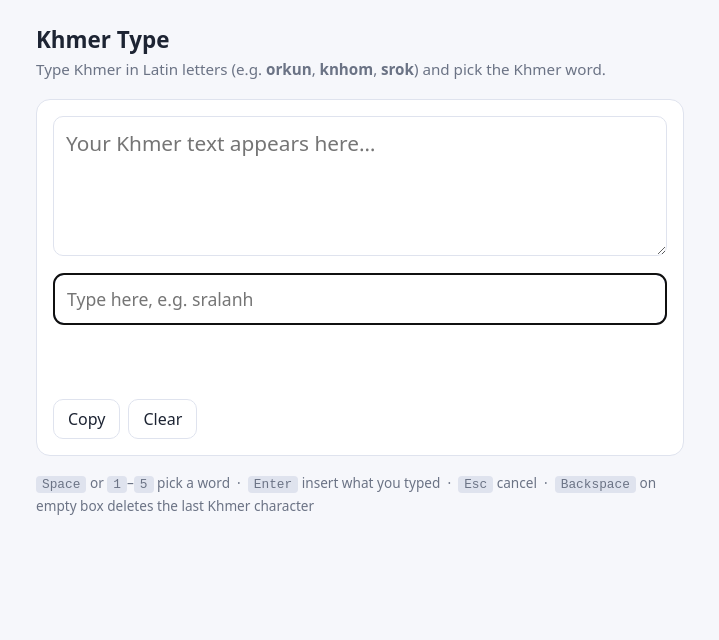
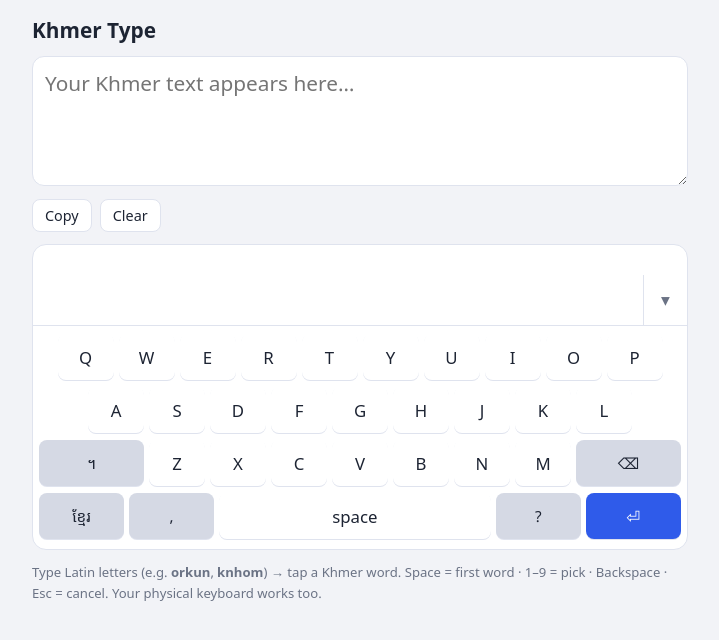
Before and after one commit to hourmengkhim-ops/khmer-keyboard, a plain HTML site: page index.html in a window 1280 px wide. Both pictures are taken after a click on the button "Clear". Shown: the whole page, without its empty margins (280-999 px from the left). Drawn offline with Linux system fonts and the light colour scheme.

Commit message:
Add files via upload

```diff
--- a/index.html
+++ b/index.html
@@ -2,69 +2,88 @@
 <html lang="km">
 <head>
 <meta charset="UTF-8">
-<meta name="viewport" content="width=device-width, initial-scale=1">
+<meta name="viewport" content="width=device-width, initial-scale=1, maximum-scale=1">
 <title>Khmer Type – Latin to Khmer keyboard</title>
 <link href="https://fonts.googleapis.com/css2?family=Noto+Sans+Khmer:wght@400;600&display=swap" rel="stylesheet">
 <style>
-  :root { --bg:#f6f7fb; --card:#fff; --text:#1d2433; --muted:#6b7385; --accent:#2f5bea; --line:#dfe3ee; }
+  :root { --bg:#f2f3f7; --card:#fff; --text:#1d2433; --muted:#6b7385; --accent:#2f5bea;
+          --line:#dfe3ee; --key:#fff; --keyalt:#d5d9e4; }
   @media (prefers-color-scheme: dark) {
-    :root { --bg:#12151c; --card:#1b2030; --text:#e8ebf4; --muted:#9aa3b8; --accent:#6e8cff; --line:#2c3347; }
+    :root { --bg:#12151c; --card:#1b2030; --text:#e8ebf4; --muted:#9aa3b8; --accent:#6e8cff;
+            --line:#2c3347; --key:#2a3147; --keyalt:#161a26; }
   }
-  * { box-sizing: border-box; }
+  * { box-sizing:border-box; -webkit-tap-highlight-color:transparent; }
   body { margin:0; background:var(--bg); color:var(--text);
          font-family:'Noto Sans Khmer', system-ui, sans-serif; }
-  .wrap { max-width:680px; margin:0 auto; padding:24px 16px; }
-  h1 { font-size:1.4rem; margin:0 0 4px; }
-  p.sub { color:var(--muted); margin:0 0 20px; font-size:.95rem; }
-  .card { background:var(--card); border:1px solid var(--line); border-radius:14px; padding:16px; }
-  #output { width:100%; min-height:140px; resize:vertical; font:inherit; font-size:1.3rem;
-            padding:12px; border:1px solid var(--line); border-radius:10px;
-            background:transparent; color:var(--text); }
-  #compose { width:100%; margin-top:12px; font:inherit; font-size:1.1rem; padding:12px;
-             border:2px solid var(--accent); border-radius:10px;
-             background:transparent; color:var(--text); }
-  #bar { display:flex; flex-wrap:wrap; gap:8px; margin-top:10px; min-height:52px; }
-  .cand { display:flex; align-items:center; gap:8px; padding:8px 14px; font:inherit;
-          font-size:1.2rem; border:1px solid var(--line); border-radius:10px;
-          background:var(--card); color:var(--text); cursor:pointer; }
-  .cand:first-child { border-color:var(--accent); }
-  .cand:hover { background:var(--accent); color:#fff; }
-  .cand small { color:var(--muted); font-size:.75rem; }
-  .cand:hover small { color:#fff; }
-  .row { display:flex; gap:8px; margin-top:12px; }
-  .row button { font:inherit; padding:8px 14px; border-radius:10px; border:1px solid var(--line);
-                background:transparent; color:var(--text); cursor:pointer; }
-  .help { margin-top:16px; color:var(--muted); font-size:.85rem; line-height:1.6; }
-  kbd { background:var(--line); border-radius:4px; padding:1px 6px; font-size:.8rem; }
+  .wrap { max-width:680px; margin:0 auto; padding:16px 12px 24px; }
+  h1 { font-size:1.3rem; margin:0 0 12px; }
+  #output { width:100%; min-height:130px; resize:vertical; font:inherit; font-size:1.3rem;
+            padding:12px; border:1px solid var(--line); border-radius:12px;
+            background:var(--card); color:var(--text); }
+  .row-actions { display:flex; gap:8px; margin:8px 0 12px; }
+  .row-actions button { font:inherit; font-size:.9rem; padding:6px 12px; border-radius:8px;
+            border:1px solid var(--line); background:var(--card); color:var(--text); }
+
+  /* Keyboard panel */
+  .kb { background:var(--card); border:1px solid var(--line); border-radius:14px; overflow:hidden; }
+  .compose { display:flex; align-items:center; gap:8px; padding:8px 10px 0; min-height:30px;
+             font-size:1rem; color:var(--accent); }
+  #buf { text-decoration:underline; letter-spacing:.5px; flex:1; }
+  .candwrap { display:flex; align-items:stretch; border-bottom:1px solid var(--line); }
+  #cands { display:flex; gap:4px; overflow-x:auto; flex:1; padding:6px 8px; min-height:50px;
+           scrollbar-width:none; }
+  #cands::-webkit-scrollbar { display:none; }
+  .cand { flex:0 0 auto; display:flex; align-items:baseline; gap:5px; padding:6px 12px;
+          font:inherit; font-size:1.25rem; border:none; border-radius:8px;
+          background:transparent; color:var(--text); }
+  .cand small { color:var(--muted); font-size:.7rem; }
+  .cand.first { background:var(--accent); color:#fff; }
+  .cand.first small { color:#fff; }
+  #more { width:44px; border:none; border-left:1px solid var(--line); background:transparent;
+          color:var(--muted); font-size:1.1rem; }
+  #grid { display:none; flex-wrap:wrap; gap:6px; padding:10px; border-bottom:1px solid var(--line); }
+  #grid.open { display:flex; }
+
+  .keys { padding:8px 6px 10px; display:flex; flex-direction:column; gap:7px; touch-action:manipulation; }
+  .krow { display:flex; gap:5px; justify-content:center; }
+  .key { flex:1; max-width:56px; height:46px; border:none; border-radius:8px; font:inherit;
+         font-size:1.05rem; background:var(--key); color:var(--text);
+         box-shadow:0 1px 0 var(--line); text-transform:uppercase; }
+  .key:active { background:var(--accent); color:#fff; }
+  .key.alt { background:var(--keyalt); max-width:none; flex:1.4; text-transform:none; font-size:.95rem; }
+  .key.space { flex:5; max-width:none; text-transform:none; }
+  .key.enter { flex:1.6; max-width:none; background:var(--accent); color:#fff; text-transform:none; }
+  .hint { margin-top:12px; color:var(--muted); font-size:.82rem; line-height:1.6; }
 </style>
 </head>
 <body>
 <div class="wrap">
   <h1>Khmer Type</h1>
-  <p class="sub">Type Khmer in Latin letters (e.g. <b>orkun</b>, <b>knhom</b>, <b>srok</b>) and pick the Khmer word.</p>
-
-  <div class="card">
-    <textarea id="output" placeholder="Your Khmer text appears here…" spellcheck="false"></textarea>
-    <input id="compose" type="text" autocomplete="off" autocapitalize="off" spellcheck="false"
-           placeholder="Type here, e.g. sralanh">
-    <div id="bar" aria-live="polite"></div>
-    <div class="row">
-      <button id="copy">Copy</button>
-      <button id="clear">Clear</button>
-    </div>
+  <textarea id="output" readonly inputmode="none" placeholder="Your Khmer text appears here…"></textarea>
+  <div class="row-actions">
+    <button id="copy">Copy</button>
+    <button id="clear">Clear</button>
   </div>
 
-  <div class="help">
-    <kbd>Space</kbd> or <kbd>1</kbd>–<kbd>5</kbd> pick a word &nbsp;·&nbsp;
-    <kbd>Enter</kbd> insert what you typed &nbsp;·&nbsp;
-    <kbd>Esc</kbd> cancel &nbsp;·&nbsp;
-    <kbd>Backspace</kbd> on empty box deletes the last Khmer character
+  <div class="kb">
+    <div class="compose"><span id="buf"></span></div>
+    <div class="candwrap">
+      <div id="cands"></div>
+      <button id="more" title="Show all">▾</button>
+    </div>
+    <div id="grid"></div>
+    <div class="keys" id="keys"></div>
+  </div>
+
+  <div class="hint">
+    Type Latin letters (e.g. <b>orkun</b>, <b>knhom</b>) → tap a Khmer word.
+    Space = first word · 1–9 = pick · Backspace · Esc = cancel. Your physical keyboard works too.
   </div>
 </div>
 
 <script src="dictionary.js"></script>
 <script>
-  // ---------- Normalisation: map different Latin spellings to one form ----------
+  // ---------- Matching engine ----------
   function norm(s) {
     return s.toLowerCase().replace(/[^a-z]/g, '')
       .replace(/ph/g, 'p').replace(/kh/g, 'k').replace(/th/g, 't')
@@ -76,7 +95,6 @@
       .replace(/(.)\1+/g, '$1');
   }
   function raw(s) { return s.toLowerCase().replace(/[^a-z]/g, ''); }
-
   function lev(a, b) {
     const m = a.length, n = b.length;
     const d = Array.from({ length: m + 1 }, (_, i) => [i, ...Array(n).fill(0)]);
@@ -87,27 +105,22 @@
                            d[i-1][j-1] + (a[i-1] === b[j-1] ? 0 : 1));
     return d[m][n];
   }
-
-  // ---------- Build index ----------
-  const INDEX = DICT.map(([khmer, keys, freq]) => ({
-    khmer, freq,
-    keys: keys.map(k => ({ raw: raw(k), norm: norm(k) }))
+  const INDEX = DICT.map(([khmer, keys, freq = 40]) => ({
+    khmer, freq, keys: keys.map(k => ({ raw: raw(k), norm: norm(k) }))
   }));
 
-  // ---------- Learning (remembers what you pick; stays on this device) ----------
   let learned = {};
   try { learned = JSON.parse(localStorage.getItem('khmerLearned') || '{}'); } catch (e) {}
-  function learn(word) {
-    learned[word] = (learned[word] || 0) + 1;
+  function learn(w) {
+    learned[w] = (learned[w] || 0) + 1;
     try { localStorage.setItem('khmerLearned', JSON.stringify(learned)); } catch (e) {}
   }
 
-  // ---------- Search ----------
-  function search(input) {
+  function search(input, limit = 30) {
     const q = raw(input);
     if (!q) return [];
     const qn = norm(input);
-    const results = [];
+    const res = [];
     for (const e of INDEX) {
       let best = 0;
       for (const k of e.keys) {
@@ -124,71 +137,108 @@
       }
       if (best > 0) {
         best += Math.log(e.freq + 1) * 3 + (learned[e.khmer] || 0) * 5;
-        results.push({ khmer: e.khmer, score: best });
+        res.push({ khmer: e.khmer, score: best });
       }
     }
-    results.sort((a, b) => b.score - a.score);
-    return results.slice(0, 5);
+    res.sort((a, b) => b.score - a.score);
+    const seen = new Set();
+    return res.filter(r => !seen.has(r.khmer) && seen.add(r.khmer)).slice(0, limit);
   }
 
-  // ---------- UI ----------
-  const output  = document.getElementById('output');
-  const compose = document.getElementById('compose');
-  const bar     = document.getElementById('bar');
-  let current = [];
+  // ---------- State ----------
+  const output = document.getElementById('output');
+  const bufEl  = document.getElementById('buf');
+  const candEl = document.getElementById('cands');
+  const gridEl = document.getElementById('grid');
+  let buf = '', cands = [], khmerMode = true;
 
-  function render() {
-    current = search(compose.value);
-    bar.innerHTML = '';
-    current.forEach((c, i) => {
-      const b = document.createElement('button');
-      b.className = 'cand';
-      b.innerHTML = `${c.khmer} <small>${i + 1}</small>`;
-      b.onmousedown = e => e.preventDefault();      // keep focus in the input
-      b.onclick = () => pick(i);
-      bar.appendChild(b);
-    });
+  function append(t) { output.value += t; output.scrollTop = output.scrollHeight; }
+  function deleteLast() {
+    const v = output.value;
+    try {
+      const segs = Array.from(new Intl.Segmenter('km', { granularity: 'grapheme' }).segment(v));
+      segs.pop();
+      output.value = segs.map(s => s.segment).join('');
+    } catch (e) { output.value = Array.from(v).slice(0, -1).join(''); }
   }
 
-  function insert(text) {
-    output.value += text;
-    compose.value = '';
-    render();
-    compose.focus();
+  function refresh() {
+    cands = khmerMode && buf ? search(buf) : [];
+    bufEl.textContent = buf;
+    candEl.innerHTML = ''; gridEl.innerHTML = '';
+    cands.forEach((c, i) => {
+      const mk = () => {
+        const b = document.createElement('button');
+        b.className = 'cand' + (i === 0 ? ' first' : '');
+        b.innerHTML = c.khmer + (i < 9 ? ` <small>${i + 1}</small>` : '');
+        b.onclick = () => pick(i);
+        return b;
+      };
+      candEl.appendChild(mk());
+      gridEl.appendChild(mk());
+    });
+    candEl.scrollLeft = 0;
+    if (!cands.length) gridEl.classList.remove('open');
   }
 
-  function pick(i) {
-    if (!current[i]) return;
-    learn(current[i].khmer);
-    insert(current[i].khmer);
+  function commit(text) { append(text); buf = ''; refresh(); }
+  function pick(i) { if (cands[i]) { learn(cands[i].khmer); commit(cands[i].khmer); } }
+  function typeLetter(ch) { if (khmerMode) { buf += ch; refresh(); } else append(ch); }
+  function doSpace()  { if (cands.length) pick(0); else if (buf) commit(buf); else append(' '); }
+  function doEnter()  { if (buf) commit(buf); else append('\n'); }
+  function doBack()   { if (buf) { buf = buf.slice(0, -1); refresh(); } else deleteLast(); }
+  function doPunct(p) { if (cands.length) pick(0); else if (buf) commit(buf); append(p); }
+  function doCancel() { buf = ''; refresh(); }
+
+  // ---------- On-screen keyboard ----------
+  const keysEl = document.getElementById('keys');
+  const rows = ['qwertyuiop', 'asdfghjkl', 'zxcvbnm'];
+  function addKey(parent, label, cls, fn) {
+    const b = document.createElement('button');
+    b.className = 'key ' + (cls || '');
+    b.textContent = label;
+    b.onclick = fn;
+    b.onmousedown = e => e.preventDefault();
+    parent.appendChild(b);
+    return b;
   }
+  rows.forEach((r, ri) => {
+    const row = document.createElement('div'); row.className = 'krow';
+    if (ri === 1) row.style.padding = '0 16px';
+    if (ri === 2) addKey(row, '។', 'alt', () => doPunct('។'));
+    [...r].forEach(ch => addKey(row, ch, '', () => typeLetter(ch)));
+    if (ri === 2) addKey(row, '⌫', 'alt', doBack);
+    keysEl.appendChild(row);
+  });
+  const bottom = document.createElement('div'); bottom.className = 'krow';
+  const modeKey = addKey(bottom, 'ខ្មែរ', 'alt', () => {
+    khmerMode = !khmerMode; buf = ''; refresh();
+    modeKey.textContent = khmerMode ? 'ខ្មែរ' : 'EN';
+  });
+  addKey(bottom, ',', 'alt', () => doPunct(','));
+  addKey(bottom, 'space', 'space', doSpace);
+  addKey(bottom, '?', 'alt', () => doPunct('?'));
+  addKey(bottom, '⏎', 'enter', doEnter);
+  keysEl.appendChild(bottom);
 
-  compose.addEventListener('input', render);
-  compose.addEventListener('keydown', e => {
-    if (e.key === ' ') {
-      if (current.length) { e.preventDefault(); pick(0); }
-      else if (!compose.value) { /* allow plain space in output */ e.preventDefault(); insert(' '); }
-    } else if (/^[1-5]$/.test(e.key) && current.length) {
-      e.preventDefault(); pick(Number(e.key) - 1);
-    } else if (e.key === 'Enter') {
-      e.preventDefault();
-      if (compose.value) insert(compose.value); else insert('\n');
-    } else if (e.key === 'Escape') {
-      compose.value = ''; render();
-    } else if (e.key === 'Backspace' && !compose.value) {
-      e.preventDefault();
-      output.value = Array.from(output.value).slice(0, -1).join('');
-    }
+  document.getElementById('more').onclick = () => {
+    if (cands.length) gridEl.classList.toggle('open');
+  };
+  document.getElementById('copy').onclick = () => navigator.clipboard.writeText(output.value);
+  document.getElementById('clear').onclick = () => { output.value = ''; doCancel(); };
+
+  // ---------- Physical keyboard ----------
+  document.addEventListener('keydown', e => {
+    if (e.ctrlKey || e.metaKey || e.altKey) return;
+    if (/^[a-z]$/i.test(e.key)) { e.preventDefault(); typeLetter(e.key.toLowerCase()); }
+    else if (/^[1-9]$/.test(e.key) && cands.length) { e.preventDefault(); pick(Number(e.key) - 1); }
+    else if (e.key === ' ')         { e.preventDefault(); doSpace(); }
+    else if (e.key === 'Enter')     { e.preventDefault(); doEnter(); }
+    else if (e.key === 'Backspace') { e.preventDefault(); doBack(); }
+    else if (e.key === 'Escape')    { doCancel(); }
   });
 
-  document.getElementById('copy').onclick = () => {
-    navigator.clipboard.writeText(output.value);
-  };
-  document.getElementById('clear').onclick = () => {
-    output.value = ''; compose.value = ''; render(); compose.focus();
-  };
-
-  compose.focus();
+  refresh();
 </script>
 </body>
 </html>
```
